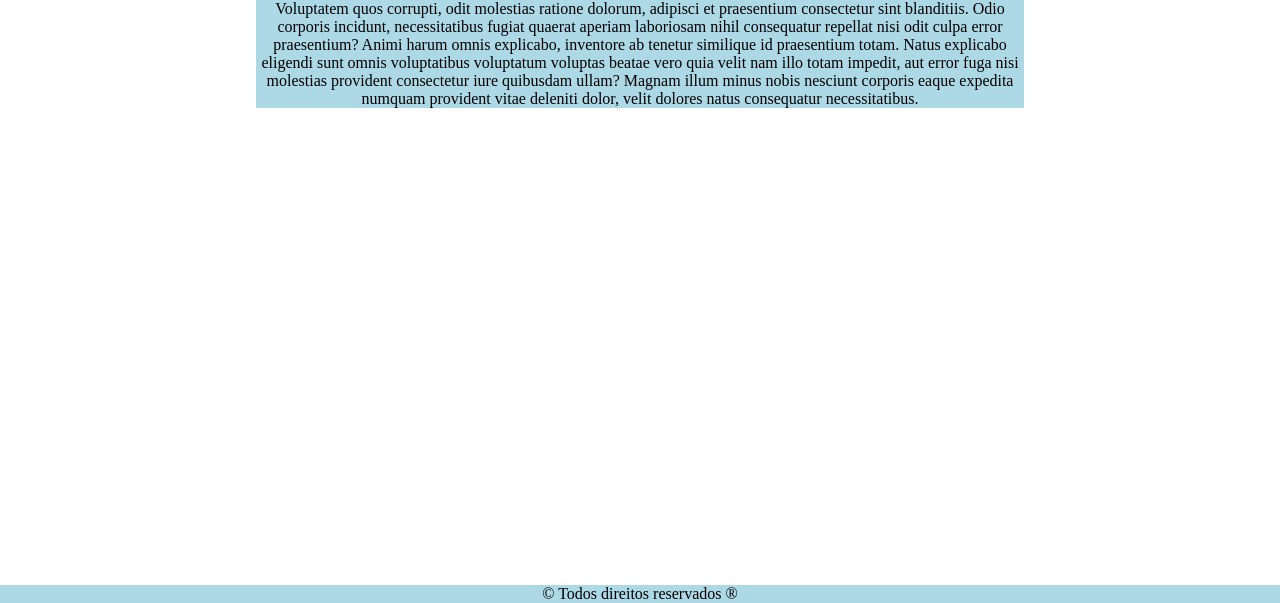
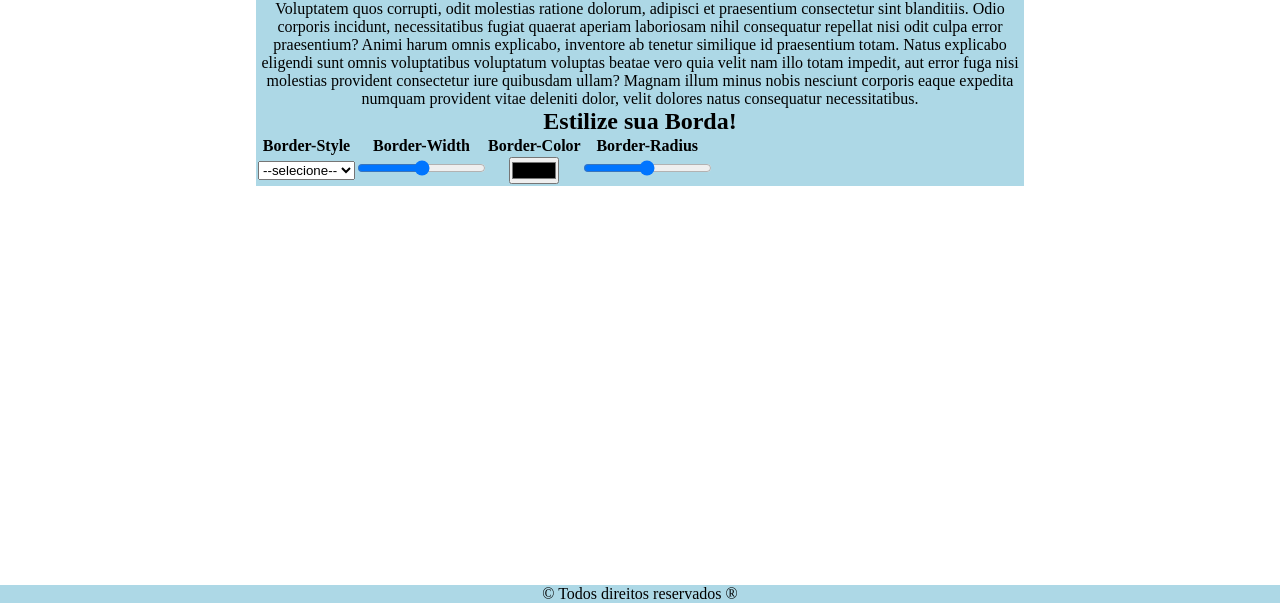
Before and after one commit to GustavoCostaAM/Box-Model-margin-e-padding-, a plain HTML site: page Border/index.html in a window 1280 px wide. Shown: the part 197-800 px from the top of the page. Drawn offline with Linux system fonts and the light colour scheme.

Commit message:
feat: adicionando inputs para estilização

```diff
--- a/Border/index.html
+++ b/Border/index.html
@@ -21,15 +21,68 @@
     <main>
         <div class="divMain">
             <h1>Border</h1>
-            <div id="blocoGeral">
+
+            <div id="blocoManipulacao">
                 <p>Conteudo</p>
             </div>
+
             <p>EXPLICACAO Lorem ipsum dolor sit amet consectetur adipisicing elit. Minima, modi dolorem a culpa ad libero nisi. Voluptatem quos corrupti, odit molestias ratione dolorum, adipisci et praesentium consectetur sint blanditiis. Odio corporis incidunt, necessitatibus fugiat quaerat aperiam laboriosam nihil consequatur repellat nisi odit culpa error praesentium? Animi harum omnis explicabo, inventore ab tenetur similique id praesentium totam. Natus explicabo eligendi sunt omnis voluptatibus voluptatum voluptas beatae vero quia velit nam illo totam impedit, aut error fuga nisi molestias provident consectetur iure quibusdam ullam? Magnam illum minus nobis nesciunt corporis eaque expedita numquam provident vitae deleniti dolor, velit dolores natus consequatur necessitatibus.</p>
+
+            <h2>Estilize sua Borda!</h2>
+
+
+            <table>
+                <!-- Linha 1 -->
+                <tr>
+                    <!-- cabeçalhos da tabela -->
+                    <th>Border-Style</th>
+                    <th>Border-Width</th>
+                    <th>Border-Color</th>
+                    <th>Border-Radius</th>
+                </tr>
+
+                <!-- Linha 2 -->
+                 <tr>
+
+                    <!-- Border-Style -->
+                    <td>
+                        <select name="Border-Style" id="Border-Style">
+                            <option>--selecione--</option>
+                            <option value="solid">solid</option>
+                            <option value="dashed">dashed</option>
+                            <option value="dotted">dotted</option>
+                            <option value="double">double</option>
+                            <option value="groove">groove</option>
+                            <option value="ridge">ridge</option>
+                            <option value="inset">inset</option>
+                            <option value="outset">outset</option>
+                            <option value="hidden">hidden</option>
+                        </select>
+                    </td>
+
+                    <!-- Border-width -->
+                    <td>
+                        <input type="range" name="Border-Width" min="0px" max="1000px">
+                    </td>
+
+                    <!-- Border-Color -->
+                    <td>
+                        <input type="color" name="Border-Color">
+                    </td>
+
+                    <!-- Border-Radius -->
+                     <td>
+                        <input type="range" name="Border-Radius" min="0" max="1000">
+                     </td>
+                 </tr>
+            </table>
         </div>
     </main>
 
     <footer>
         <p>&copy; Todos direitos reservados &reg;</p>
     </footer>
+
+    <script src="Script.js"></script>
 </body>
 </html>
--- a/Border/style.css
+++ b/Border/style.css
@@ -0,0 +1,3 @@
+#blocoManipulacao{
+
+}
```
Also changed, not shown: Border/Script.js (added).
